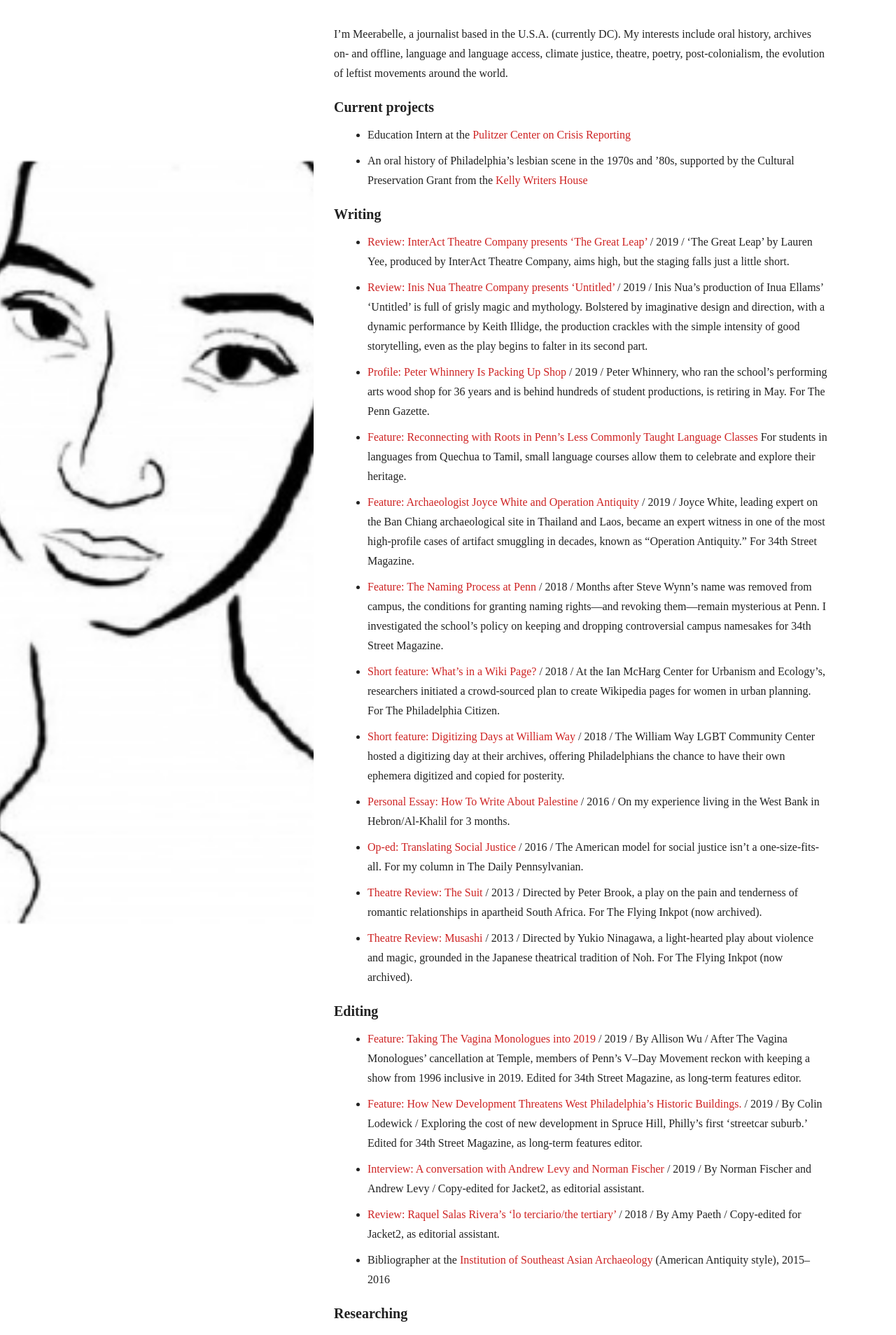
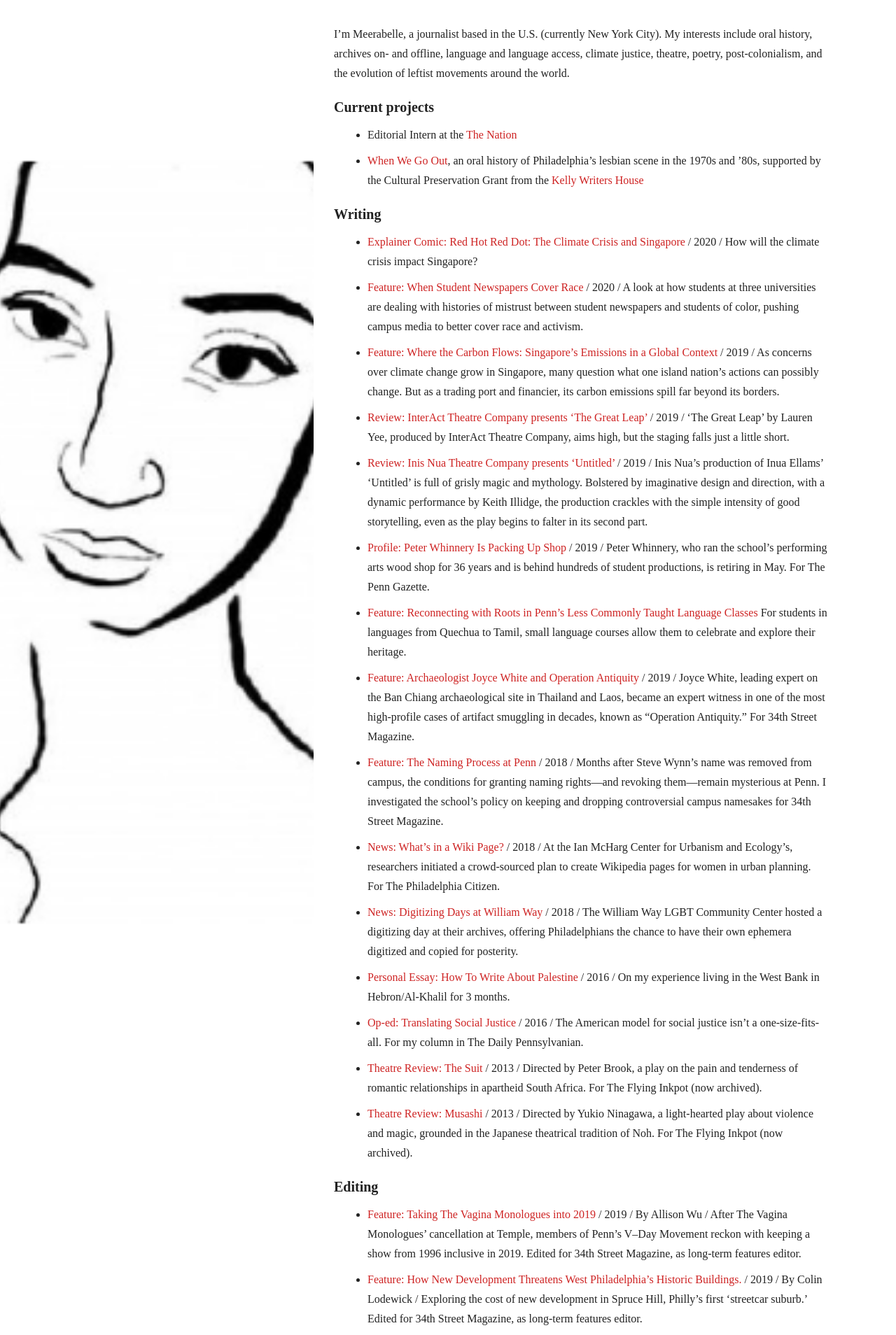
Before and after one commit to meerabellejesuthasan/meerabellejesuthasan.github.io, a Jekyll site: the page built from index.md, in a window 1280 px wide. Shown: the top 1908 px of the page at 70% size. Built offline with Jekyll 4.4.1, drawn with Linux system fonts in a browser that asks for light colours; nearby versions of some CDN libraries; some web fonts are replaced; Markdown is read by kramdown in place of the engine named in the settings; some of the changed text lies outside the part shown.

Commit message:
updated index

```diff
--- a/index.md
+++ b/index.md
@@ -1,21 +1,24 @@
 ---
 layout: default
 ---
-I'm Meerabelle, a journalist based in the U.S.A. (currently DC). My interests include oral history, archives on- and offline, language and language access, climate justice, theatre, poetry, post-colonialism, the evolution of leftist movements around the world.
+I'm Meerabelle, a journalist based in the U.S. (currently New York City). My interests include oral history, archives on- and offline, language and language access, climate justice, theatre, poetry, post-colonialism, and the evolution of leftist movements around the world.
 
 <h1> Current projects </h1>
-* Education Intern at the [Pulitzer Center on Crisis Reporting](https://pulitzercenter.org/)
-* An oral history of Philadelphia's lesbian scene in the 1970s and '80s, supported by the Cultural Preservation Grant from the [Kelly Writers House](http://writing.upenn.edu)
+* Editorial Intern at the [The Nation](https://thenation.com)
+* [When We Go Out](http://whenwegoout.substack.com/), an oral history of Philadelphia's lesbian scene in the 1970s and '80s, supported by the Cultural Preservation Grant from the [Kelly Writers House](http://writing.upenn.edu)
 
 <h1 id="writing"> Writing </h1>
+* [Explainer Comic: Red Hot Red Dot: The Climate Crisis and Singapore](https://newnaratif.com/comic/red-hot-red-dot-the-climate-crisis-and-singapore/) / 2020 / How will the climate crisis impact Singapore?
+* [Feature: When Student Newspapers Cover Race](https://www.patreon.com/posts/when-student-33420557) / 2020 / A look at how students at three universities are dealing with histories of mistrust between student newspapers and students of color, pushing campus media to better cover race and activism.
+* [Feature: Where the Carbon Flows: Singapore’s Emissions in a Global Context](https://newnaratif.com/journalism/where-the-carbon-flows-singapores-emissions-in-a-global-context/share/zrrenoryyrw/22367e845ad71c7a278473e5a2995387/) / 2019 / As concerns over climate change grow in Singapore, many question what one island nation’s actions can possibly change. But as a trading port and financier, its carbon emissions spill far beyond its borders.
 * [Review: InterAct Theatre Company presents 'The Great Leap'](https://www.broadstreetreview.com/theater/interact-theatre-company-presents-lauren-yees-the-great-leap) / 2019 / 'The Great Leap' by Lauren Yee, produced by InterAct Theatre Company, aims high, but the staging falls just a little short.
 * [Review: Inis Nua Theatre Company presents 'Untitled'](https://www.broadstreetreview.com/theater/inis-nua-theatre-company-presents-inua-ellamss-untitled#) / 2019 / Inis Nua's production of Inua Ellams' 'Untitled' is full of grisly magic and mythology. Bolstered by imaginative design and direction, with a dynamic performance by Keith Illidge, the production crackles with the simple intensity of good storytelling, even as the play begins to falter in its second part.
 * [Profile: Peter Whinnery Is Packing Up Shop](http://thepenngazette.com/peter-whinnery-is-packing-up-shop/) / 2019 / Peter Whinnery, who ran the school's performing arts wood shop for 36 years and is behind hundreds of student productions, is retiring in May. For The Penn Gazette.
 * [Feature: Reconnecting with Roots in Penn's Less Commonly Taught Language Classes](https://www.34st.com/article/2019/05/penn-upenn-language-courses-academics-tamil-polish-quechua-linguistics) For students in languages from Quechua to Tamil, small language courses allow them to celebrate and explore their heritage.
 * [Feature: Archaeologist Joyce White and Operation Antiquity](https://www.34st.com/article/2019/02/joyce-white-ban-chiang-artifact-smuggling-penn-museum-thailand-fbi-investigation) / 2019 / Joyce White, leading expert on the Ban Chiang archaeological site in Thailand and Laos, became an expert witness in one of the most high-profile  cases of artifact smuggling in decades, known as "Operation Antiquity." For 34th Street Magazine.
 * [Feature: The Naming Process at Penn](https://www.34st.com/article/2018/12/upenn-naming-renaming-wynn-commons-bill-cosby) / 2018 / Months after Steve Wynn’s name was removed from campus, the conditions for granting naming rights—and revoking them—remain mysterious at Penn. I investigated the school's policy on keeping and dropping controversial campus namesakes for 34th Street Magazine.
-* [Short feature: What's in a Wiki Page?](https://thephiladelphiacitizen.org/whats-in-a-wiki-page/) / 2018 / At the Ian McHarg Center for Urbanism and Ecology's, researchers initiated a crowd-sourced plan to create Wikipedia pages for women in urban planning. For The Philadelphia Citizen.
-* [Short feature: Digitizing Days at William Way](https://thephiladelphiacitizen.org/the-citizen-recommends-digitizing-days-at-william-way/) / 2018 / The William Way LGBT Community Center hosted a digitizing day at their archives, offering Philadelphians the chance to have their own ephemera digitized and copied for posterity.
+* [News: What's in a Wiki Page?](https://thephiladelphiacitizen.org/whats-in-a-wiki-page/) / 2018 / At the Ian McHarg Center for Urbanism and Ecology's, researchers initiated a crowd-sourced plan to create Wikipedia pages for women in urban planning. For The Philadelphia Citizen.
+* [News: Digitizing Days at William Way](https://thephiladelphiacitizen.org/the-citizen-recommends-digitizing-days-at-william-way/) / 2018 / The William Way LGBT Community Center hosted a digitizing day at their archives, offering Philadelphians the chance to have their own ephemera digitized and copied for posterity.
 * [Personal Essay: How To Write About Palestine](https://extranewsfeed.com/how-to-write-about-palestine-cee2ccacf5d6) / 2016 / On my experience living in the West Bank in Hebron/Al-Khalil for 3 months.
 * [Op-ed: Translating Social Justice](https://www.thedp.com/article/2016/04/meerabelle-jesuthasan-translating-social-justice) / 2016 / The American model for social justice isn’t a one-size-fits-all. For my column in The Daily Pennsylvanian.
 * [Theatre Review: The Suit](http://www.inkpotreviews.com/2013reviews/1124,suit,mj.xml) / 2013 / Directed by Peter Brook, a play on the pain and tenderness of romantic relationships in apartheid South Africa. For The Flying Inkpot (now archived).
@@ -59,10 +62,10 @@ I'm Meerabelle, a journalist based in the U.S.A. (currently DC). My interests in
 <h1 id="faq"> FAQ </h1>
 
 ##"What did you actually study?"
-My BA is in History with a World History Concentration, meaning I mostly studied non-Western history with a focus on colonialism and decolonization. I wrote an award-winning Honors Thesis on the development of international anti-imperialism in Paris between the World Wars. In addition, I have a minor in Creative Writing and a minor in Cognitive Science with a concentration in Language and Mind.
+My BA is in History with a World History Concentration, meaning I mostly studied non-Western history with a focus on colonialism and decolonization. I wrote an award-winning Honors thesis on the development of international anti-imperialism in Paris between the World Wars. In addition, I have a minor in Creative Writing and a minor in Cognitive Science with a concentration in Language and Mind.
 
 ##"You speak French? How much French do you speak?"
-A lot. I am a French passport holder and a native speaker, able to converse and navigate the culture. I speak French at home and have a bilingual IB diploma from high school, meaning I took literature in both English and French.
+A lot. I am a French passport holder and a native speaker, able to converse and navigate the culture. I speak French at home and have a bilingual IB diploma from high school, meaning I took literature in both English and French. I also studied Spanish at an advanced level in college.
 
 ***
 
```
